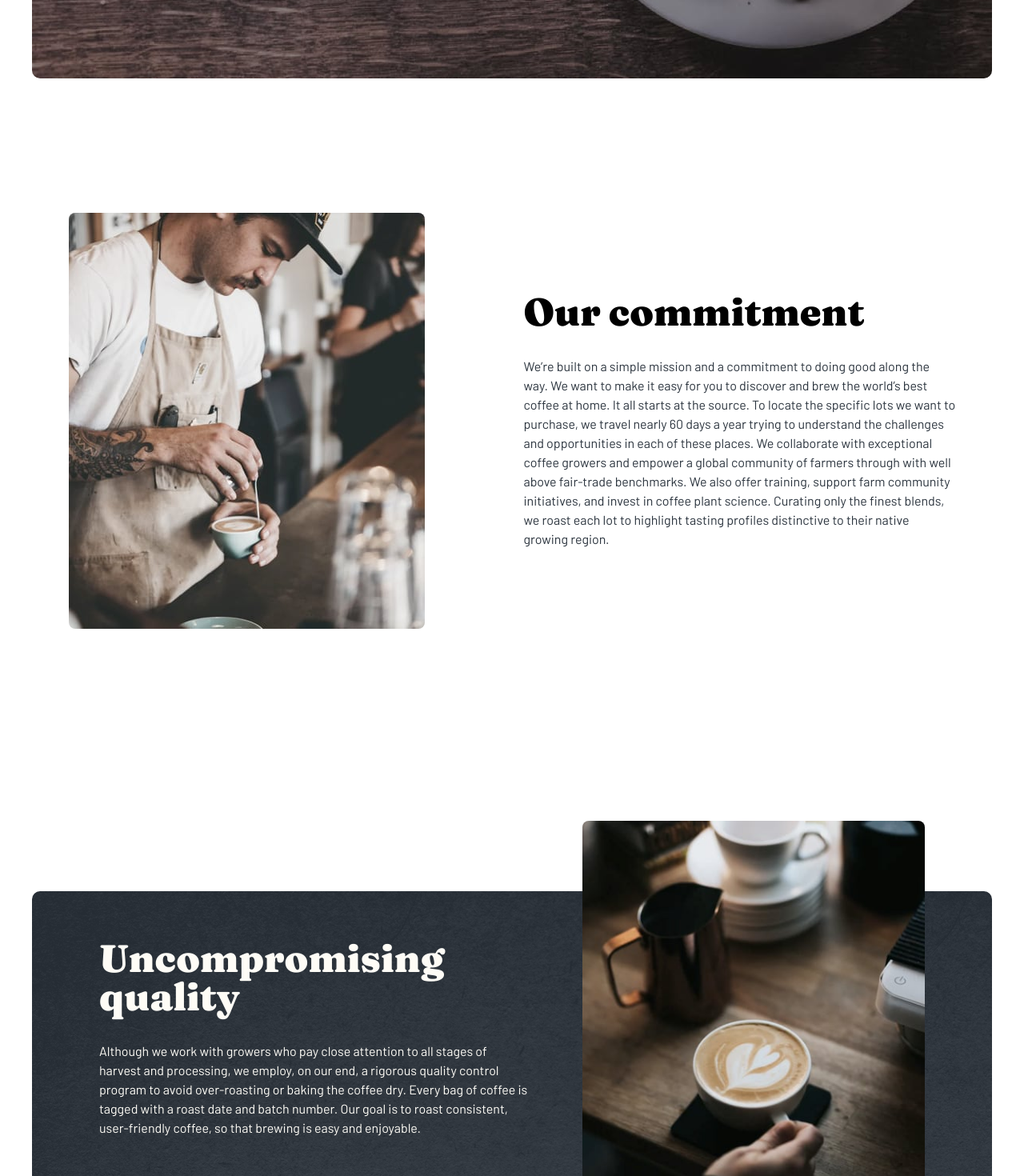
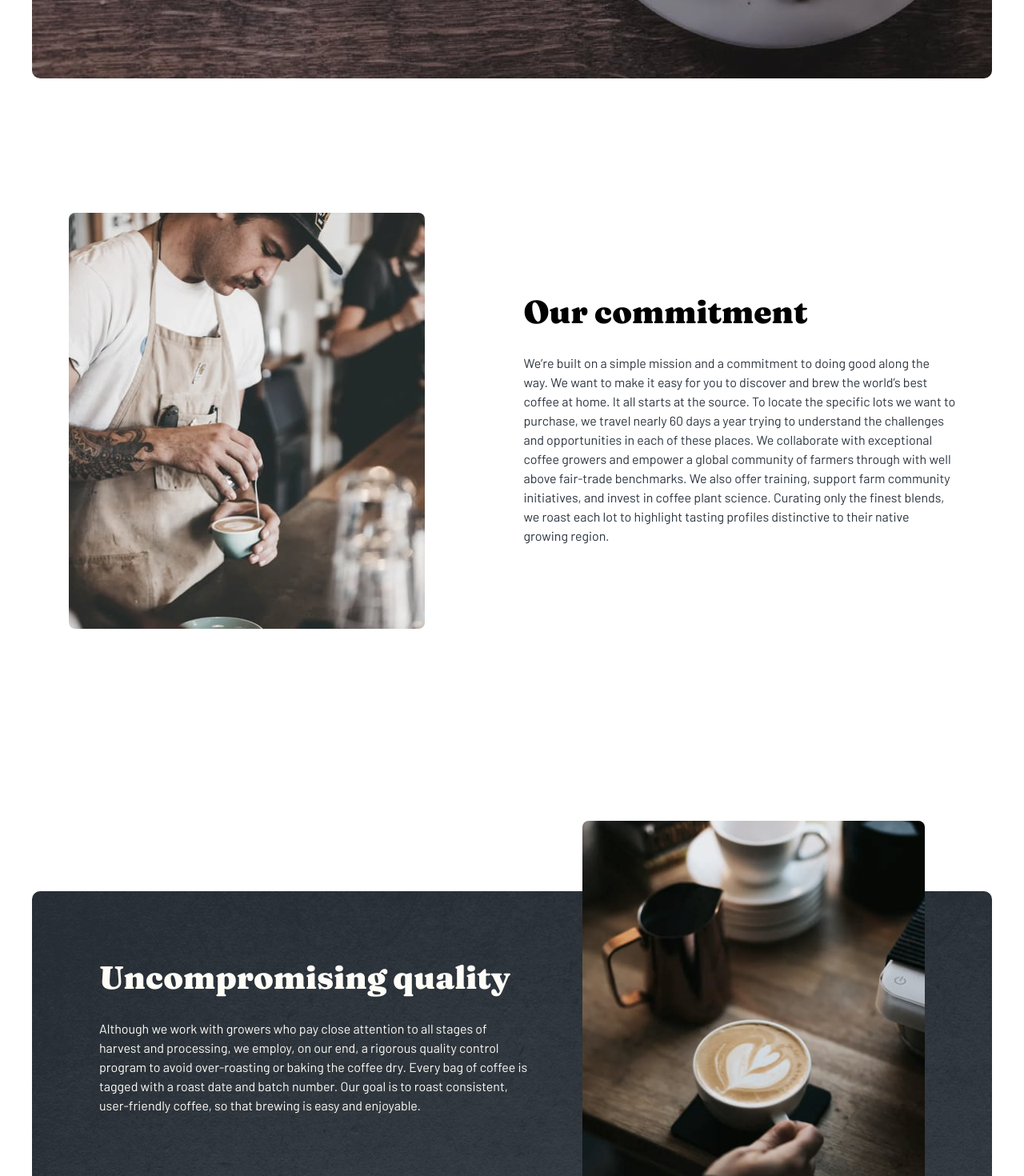
Before and after one commit to martinadujmusic/Coffee-Roasters-Subscription-App, a React (Vite) app: page /about in a window 1280 px wide. Shown: the part 462-1932 px from the top of the page at 80% size. Built offline with nearby package versions, Linux system fonts and the light colour scheme; the HTML template or start-up script is replaced by a standard one.

Commit message:
Small size fix
Made a small size fix on headings, on homepage

```diff
--- a/src/components/about/AboutQuality.jsx
+++ b/src/components/about/AboutQuality.jsx
@@ -18,7 +18,7 @@ function AboutQuallity() {
       </picture>
 
       <div className="text-center max-w-[540px] xl:text-left">
-        <h2 className="text-[1.75rem] leading-none font-serif font-black md:text-[2rem] md:leading-[3rem] xl:text-[3rem]">
+        <h2 className="text-[1.75rem] leading-none font-serif font-black md:text-[2rem] md:leading-[2.5rem] xl:text-[2.5rem]">
           Uncompromising quality
         </h2>
         <p className="text-very-light-yellow mt-6 xl:mt-8">
--- a/src/components/about/Commitment.jsx
+++ b/src/components/about/Commitment.jsx
@@ -12,7 +12,7 @@ function Commitment() {
       </picture>
 
       <div className="text-center md:text-left xl:max-w-[540px]">
-        <h2 className="text-[2.25rem] leading-[3rem] font-serif font-black xl:text-[3rem]">
+        <h2 className="text-[2rem] leading-[2.5rem] font-serif font-black xl:text-[2.5rem]">
           Our commitment
         </h2>
         <p className="text-dark-gray-blue mt-[1.875rem] xl:mt-8">
```
